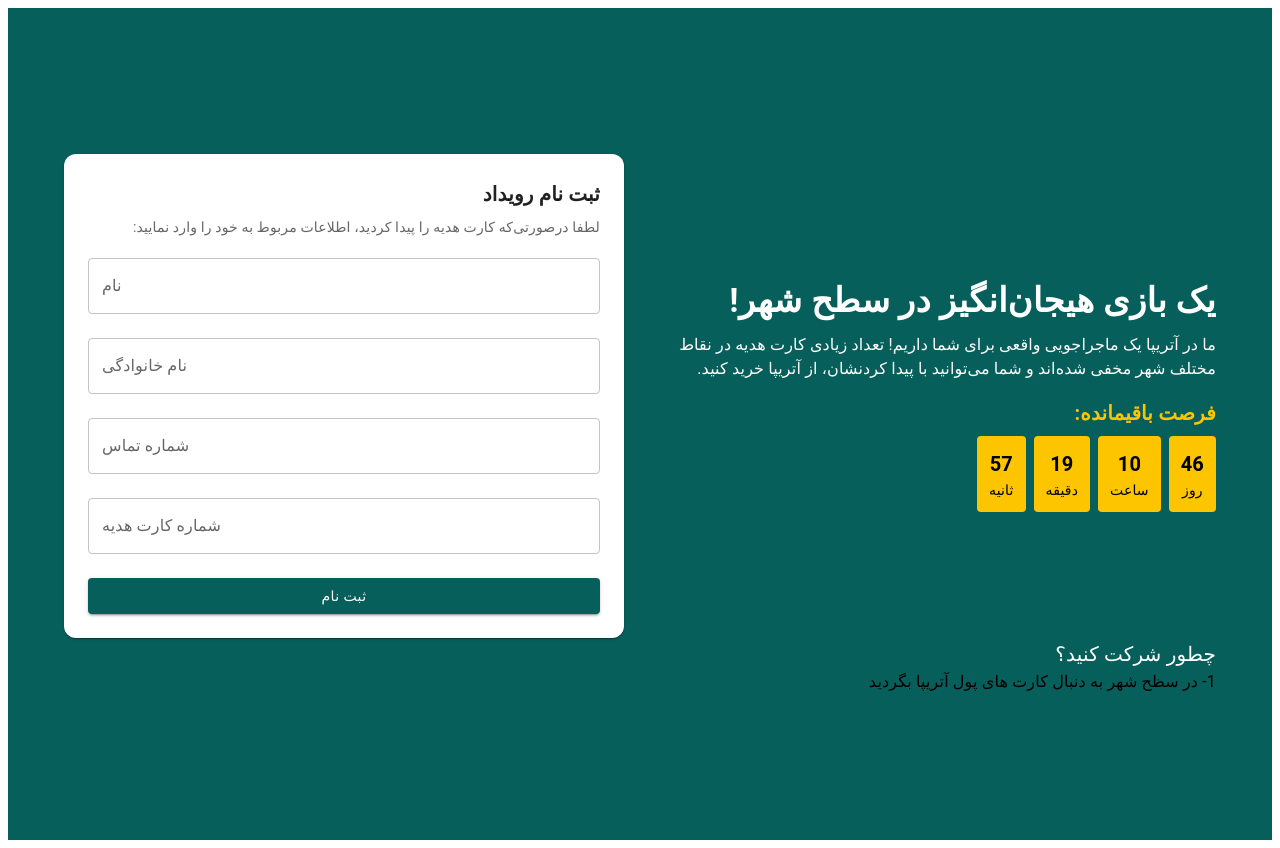
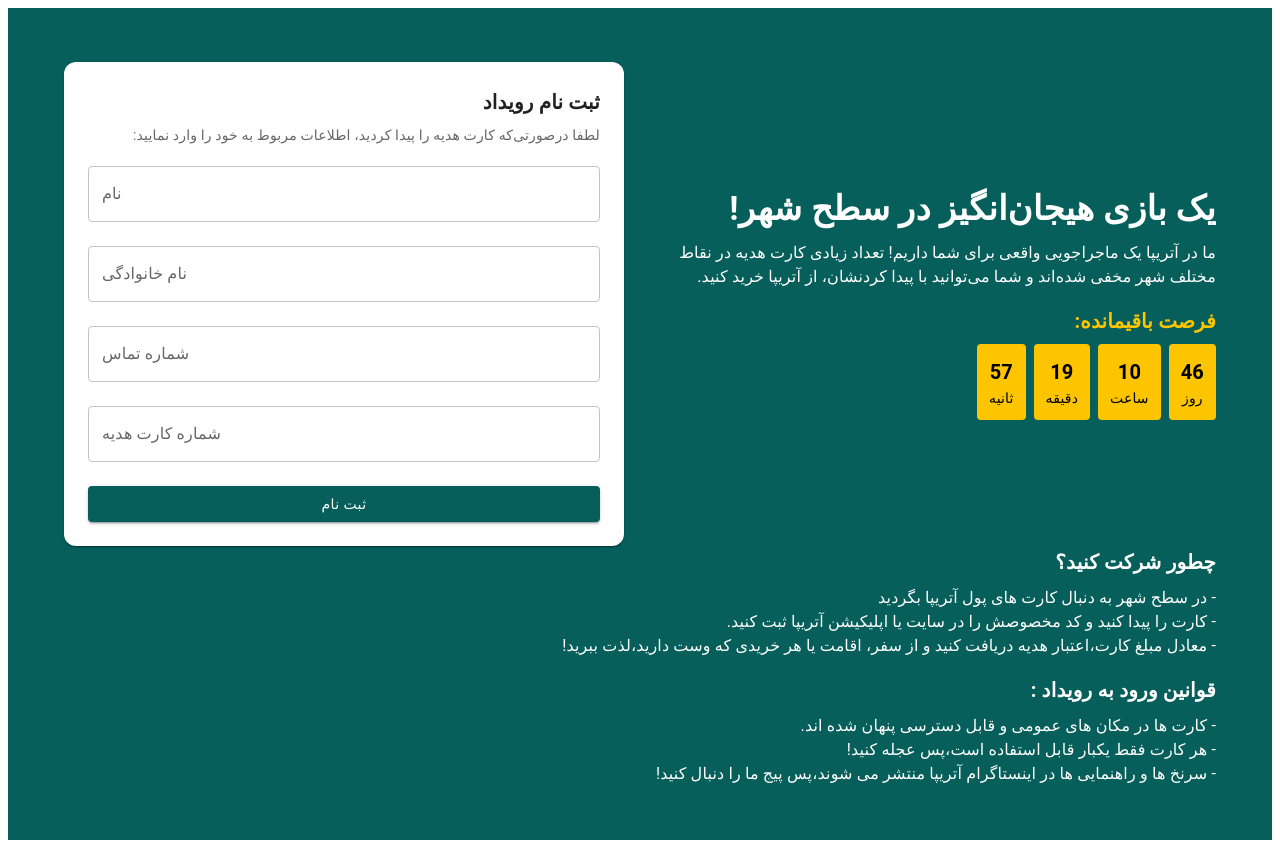
Before and after one commit to dylogedyloge/event, a React (Create React App) app: page / in a window 1280 px wide. Built offline with nearby package versions, Linux system fonts and the light colour scheme.

Commit message:
adding bottom texts

```diff
--- a/src/Event.jsx
+++ b/src/Event.jsx
@@ -55,10 +55,21 @@
             <EventForm />
           </Box>
         </Box>
-        <Typography variant="h6" color="white">چطور شرکت کنید؟</Typography>
-        <Typography variant="body1">
-          1- در سظح شهر به دنبال کارت های پول آتریپا بگردید
+        <Typography variant="h6" color="white" fontWeight="bold" sx={{ mb: 1 }}>
+          چطور شرکت کنید؟
         </Typography>
+        <Typography variant="body1" color="white">
+          - در سطح شهر به دنبال کارت های پول آتریپا بگردید
+        </Typography>
+        <Typography variant="body1" color="white">-  کارت را پیدا کنید و کد مخصوصش را در سایت یا اپلیکیشن آتریپا ثبت کنید.</Typography>
+        <Typography variant="body1" color="white">- معادل مبلغ کارت،اعتبار هدیه دریافت کنید و از سفر، اقامت یا هر خریدی که وست دارید،لذت ببرید!</Typography>
+
+        <Typography variant="h6" fontWeight="bold" color="white" sx={{ mt: 2 , mb: 1}}>
+          قوانین ورود به رویداد :
+        </Typography>
+        <Typography variant="body1" color="white">- کارت ها در مکان های عمومی و قابل دسترسی پنهان شده اند.</Typography>
+        <Typography variant="body1" color="white">- هر کارت فقط یکبار قابل استفاده است،پس عجله کنید!</Typography>
+        <Typography variant="body1" color="white">- سرنخ ها و راهنمایی ها در اینستاگرام آتریپا منتشر می شوند،پس پیج ما را دنبال کنید!</Typography>
       </Container>
     </Box>
   );
```
